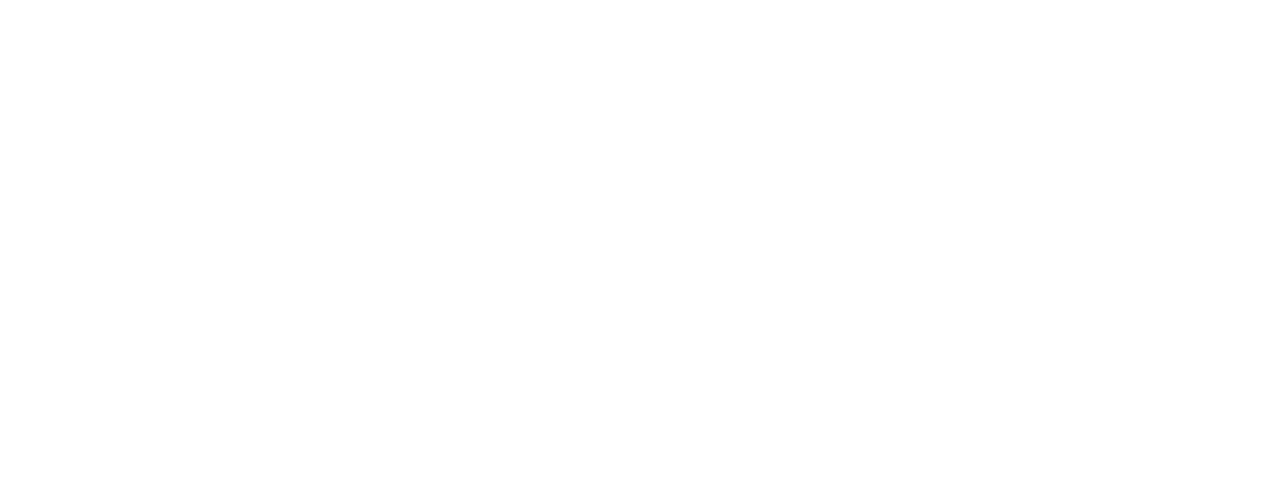
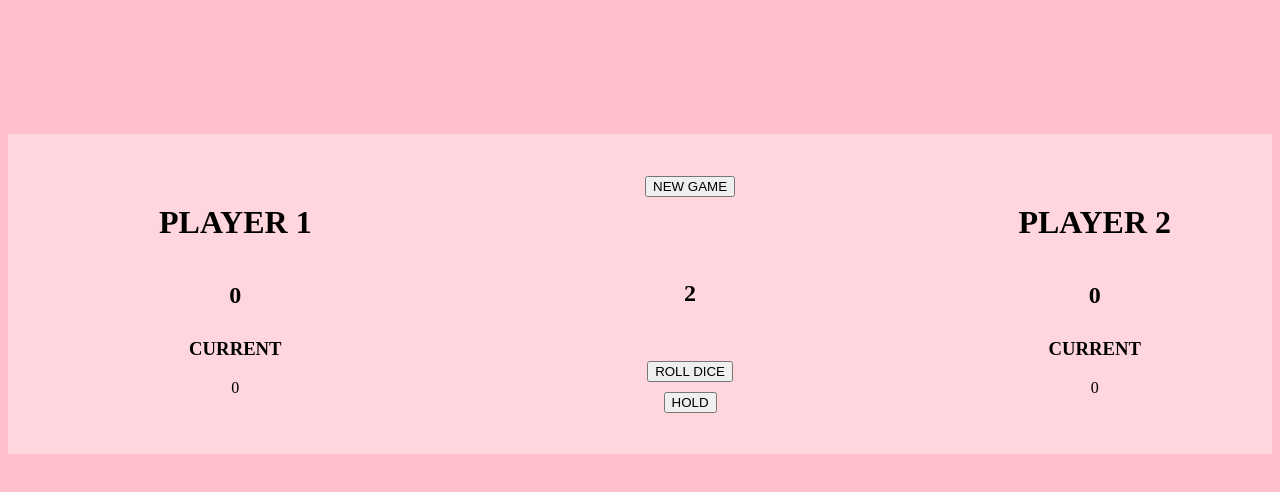
Before and after one commit to meeyoungchoi-front-dev/roll-dice-game, a plain HTML site: page index.html in a window 1280 px wide. Drawn offline with Linux system fonts and the light colour scheme.

Commit message:
roll-dice html, css 마크업 진행

```diff
--- a/index.html
+++ b/index.html
@@ -1,11 +1,46 @@
 <!DOCTYPE html>
-<html lang="en">
+<html lang="ko">
 <head>
     <meta charset="UTF-8">
     <meta name="viewport" content="width=device-width, initial-scale=1.0">
     <title>Roll-Dice-Game</title>
+    <link href="styles.css" rel="stylesheet" />
 </head>
 <body>
+    <main>
+        <div class="container-left">
+            <div class="game-top">
+                <h1>PLAYER 1</h1>
+                <h2 id="player1-real-score">0</h2>
+            </div>
+            <div class="game-bottom">
+                <h3>CURRENT</h3>
+                <span id="player1-current-score">0</span>
+            </div>
+        </div>
+        <div class="container-center">
+            <div class="center-top">
+                <button>NEW GAME</button>
+            </div>
+            <div class="dice">
+                <h2>2</h2>
+            </div>
+            <div class="dice-buttons">
+                <button id="roll-dice">ROLL DICE</button>
+                <button id="hold">HOLD</button>
+            </div>
+        </div>
+        <div class="container-right">
+            <div class="game-top">
+                <h1>PLAYER 2</h1>
+                <h2 id="player2-real-score">0</h2>
+            </div>
+            <div class="game-bottom">
+                <h3>CURRENT</h3>
+                <span id="player2-current-score">0</span>
+            </div>
+        </div>
+    </main>
     <script src="app.js"></script>
 </body>
 </html>
--- /dev/null
+++ b/styles.css
@@ -0,0 +1,76 @@
+body {
+    display: flex;
+    justify-content: center;
+    align-items: center;
+    background-color: pink;
+}
+
+main {
+    width: 100rem;
+    height: 20rem;
+    background-color: rgba(255, 255, 255, 0.35);
+    margin-top: 10%;
+    display: flex;
+    flex-direction: row;
+    justify-content: space-around;
+    align-items: center;
+}
+.container-left {
+    width: 20%;
+}
+
+.container-center {
+    width: 20%;
+    height: 100%;
+    display: flex;
+    flex-direction: column;
+    justify-content: space-around;
+    align-items: center;
+}
+
+.center-top {
+    margin-top: 20px;
+}
+
+.dice-buttons {
+    display: flex;
+    flex-direction: column;
+    justify-content: space-around;
+    align-items: center;
+    margin-bottom: 10px;
+}
+
+.dice-buttons button {
+    margin-bottom: 10px;
+}
+
+.game-top {
+    display: flex;
+    flex-direction: column;
+    justify-content: center;
+    align-items: center;
+}
+
+h2 {
+    display: inline-block;
+    margin-bottom: 10px;
+}
+
+.game-bottom {
+    display: flex;
+    flex-direction: column;
+    justify-content: center;
+    align-items: center;
+}
+
+span {
+    margin-bottom: 10px;
+}
+
+.dice {
+    display: flex;
+    flex-direction: column;
+    justify-content: center;
+    align-items: center;
+    margin-top: 20px;
+}
```
